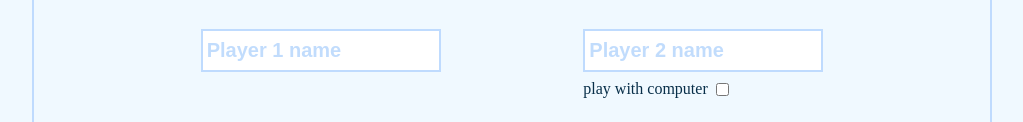
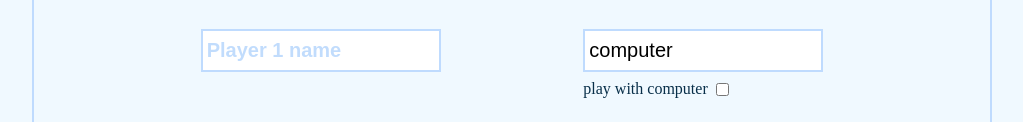
Before and after one commit to MacJ13/battleship, a website built with webpack: page dist/index.html in a window 1280 px wide. Shown: the part 186-308 px from the top of the page, without its empty margins (128-1151 px from the left). Built offline with nearby package versions, Linux system fonts and the light colour scheme.

Commit message:
update html file

```diff
--- a/dist/index.html
+++ b/dist/index.html
@@ -35,6 +35,7 @@
             name="player2_name"
             placeholder="Player 2 name"
             data-gameboard="game-player2"
+            value="computer"
           />
           <div class="menu-computer">
             <label for="computer"> play with computer</label>
```
